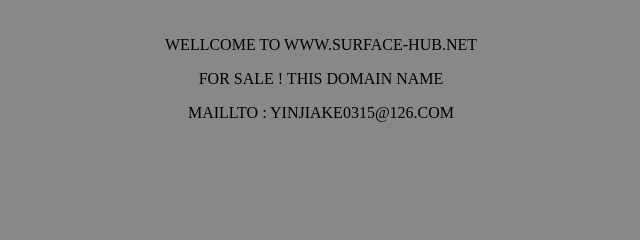
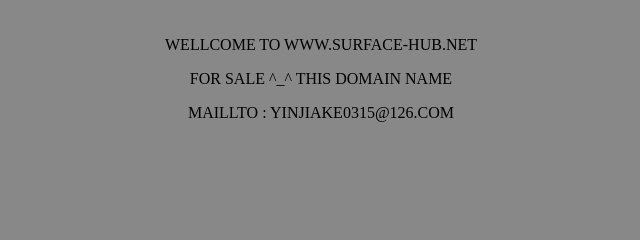
Before and after one commit to chinagithuber/chinagithuber.github.io, a plain HTML site: page index.html in a window 1280 px wide. Shown: the part 190-430 px from the top of the page, 319-959 px from the left. Drawn offline with Linux system fonts and the light colour scheme.

Commit message:
Update index.html

```diff
--- a/index.html
+++ b/index.html
@@ -29,7 +29,7 @@
     </script>
   </head>
   <body>
-    <div><br/><br/><br/><br/><br/><br/><br/>WELLCOME TO WWW.SURFACE-HUB.NET<p>FOR SALE ! THIS DOMAIN NAME</p>MAILLTO : YINJIAKE0315@126.COM</div>
+    <div><br/><br/><br/><br/><br/><br/><br/>WELLCOME TO WWW.SURFACE-HUB.NET<p>FOR SALE ^_^ THIS DOMAIN NAME</p>MAILLTO : YINJIAKE0315@126.COM</div>
 
 
   </body>
```
